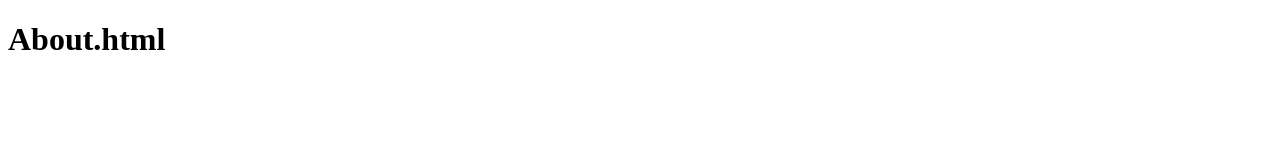
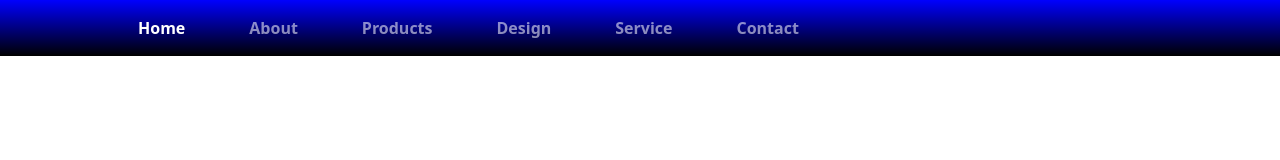
Before and after one commit to NAGanesh-TS02/HTML-Task_22102022, a plain HTML site: page about.html in a window 1280 px wide. Drawn offline with nearby package versions, Linux system fonts and the light colour scheme.

Commit message:
add nav bar in about

```diff
--- a/about.html
+++ b/about.html
@@ -5,8 +5,60 @@
     <meta http-equiv="X-UA-Compatible" content="IE=edge">
     <meta name="viewport" content="width=device-width, initial-scale=1.0">
     <title>About</title>
+    <link href="https://cdn.jsdelivr.net/npm/bootstrap@5.2.2/dist/css/bootstrap.min.css" rel="stylesheet" integrity="sha384-Zenh87qX5JnK2Jl0vWa8Ck2rdkQ2Bzep5IDxbcnCeuOxjzrPF/et3URy9Bv1WTRi" crossorigin="anonymous">
+    <style>
+        .nav1{
+            background-image: linear-gradient(blue,black);
+        }
+    </style>
+    <link href="style.css">
 </head>
 <body>
-    <h1>About.html</h1>
+    <!-- Nav--Bar -->
+    <div class="nav1">
+
+        <nav class="navbar navbar-expand-lg navbar-dark">
+            <div class="container ">
+              <!-- <a class="navbar-brand" href="#">Navbar</a> -->
+              <button
+                class="navbar-toggler"
+                type="button"
+                data-bs-toggle="collapse"
+                data-bs-target="#navbarNav"
+                aria-controls="navbarNav"
+                aria-expanded="false"
+                aria-label="Toggle navigation"
+              >
+                <!-- <span class="navbar-toggler-icon"></span> -->
+              </button>
+              <div class="collapse navbar-collapse" id="navbarNav">
+                <ul class="navbar-nav">
+                  <li class="nav-item ">
+                    <a class="nav-link active fw-bold ms-5" href="index.html" target="_blank">Home</a>
+                  </li>
+                  <li class="nav-item active">
+                    <a class="nav-link fw-bold ms-5 " href="about.html" target="_blank">About</a>
+                  </li>
+                  <li class="nav-item active">
+                    <a class="nav-link fw-bold ms-5" href="products.html" target="_blank">Products</a>
+                  </li>
+                  <li class="nav-item active">
+                    <a class="nav-link fw-bold ms-5" href="Design.html" target="_blank">Design</a>
+                  </li>
+                  <li class="nav-item active">
+                    <a class="nav-link fw-bold ms-5" href="Service.html" target="_blank">Service</a>
+                  </li>
+                  <li class="nav-item active">
+                    <a class="nav-link fw-bold ms-5 me-4" href="contact.html" target="_blank">Contact</a>
+                  </li>
+                </ul>
+              </div>
+            </div>
+          </nav>
+    </div>
+
+
+    <!-- End-- of ---nav bar -->
+    <script src="https://cdn.jsdelivr.net/npm/bootstrap@5.2.2/dist/js/bootstrap.bundle.min.js" integrity="sha384-OERcA2EqjJCMA+/3y+gxIOqMEjwtxJY7qPCqsdltbNJuaOe923+mo//f6V8Qbsw3" crossorigin="anonymous"></script>
 </body>
 </html>
```
